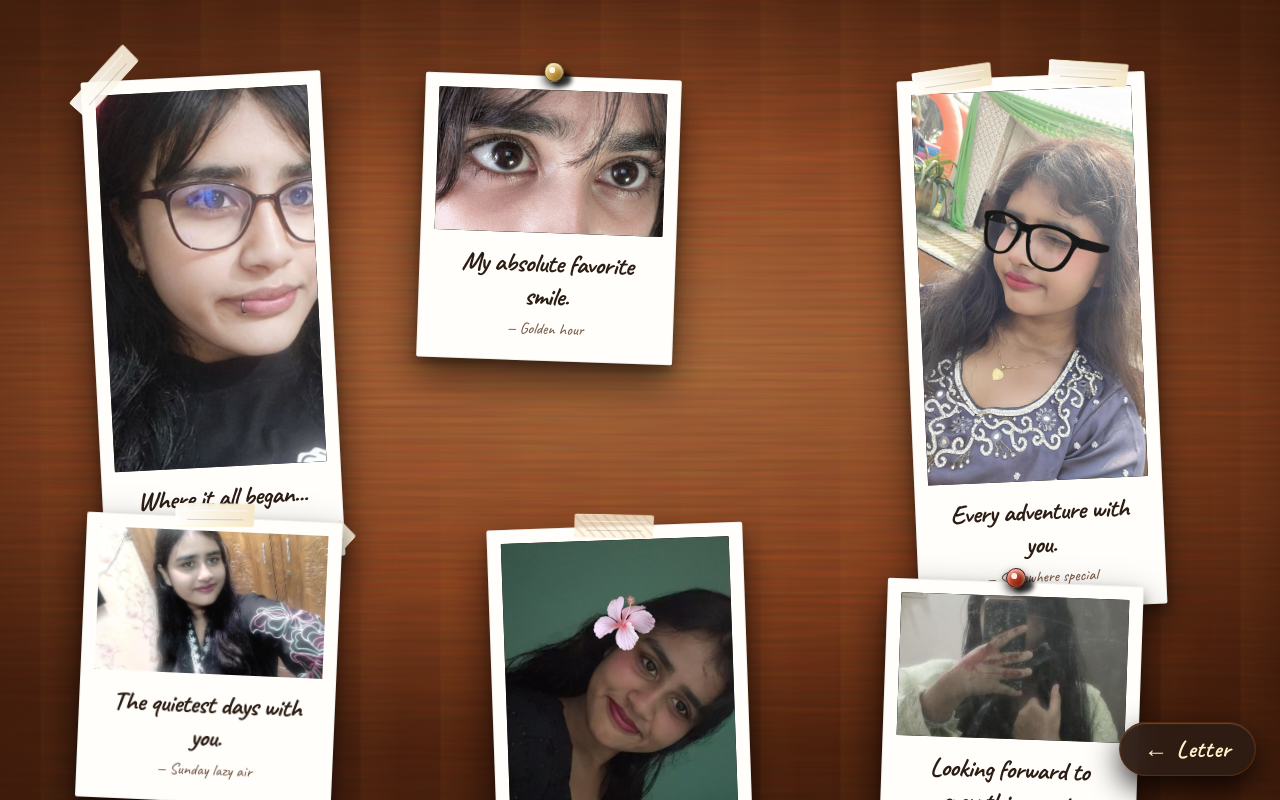
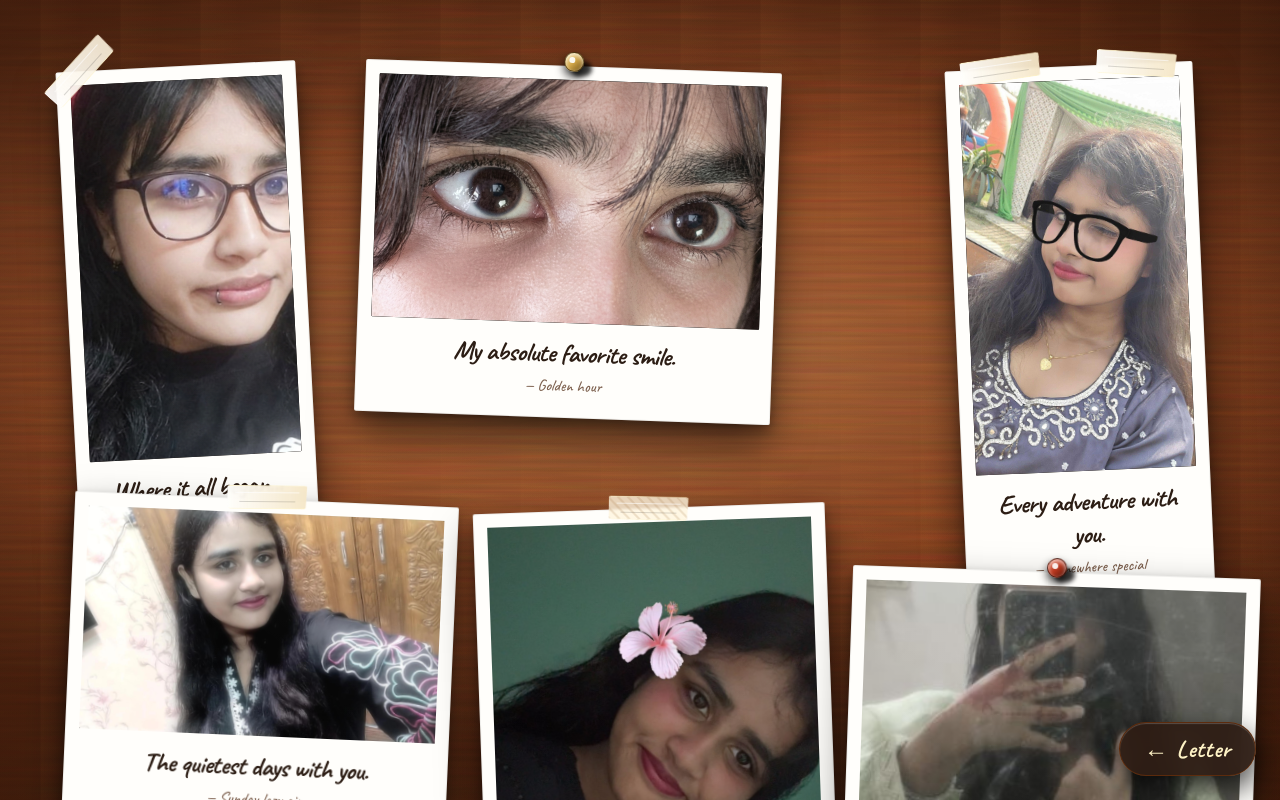
Before and after one commit to dummy3ye/orpabirthday, a Next.js app: page /photos-1 in a window 1280 px wide. Shown: the top 800 px of the page. Built offline with nearby package versions, Linux system fonts and the light colour scheme.

Commit message:
style: significantly increase sizes of requested photos

```diff
--- a/app/photos-1/page.tsx
+++ b/app/photos-1/page.tsx
@@ -28,7 +28,7 @@ const MEMORIES: Memory[] = [
     caption: "Where it all began...",
     note: "that nervous first smile that changed everything for me.",
     date: "Day One",
-    desktopClass: "md:top-[3%] md:left-[5%] md:w-[15rem]",
+    desktopClass: "md:top-[2%] md:left-[3%] md:w-[15rem]",
     mobileRotation: "-rotate-[2.5deg]",
     aspectClass: "aspect-[9/16]",
     attachment: "corner-tape",
@@ -40,7 +40,7 @@ const MEMORIES: Memory[] = [
     caption: "My absolute favorite smile.",
     note: "the kind of smile that makes the whole world melt away.",
     date: "Golden hour",
-    desktopClass: "md:top-[3%] md:left-[32%] md:w-[22rem]",
+    desktopClass: "md:top-[2%] md:left-[27%] md:w-[26rem]",
     mobileRotation: "rotate-[2deg]",
     aspectClass: "aspect-[16/10]",
     attachment: "brass-pin",
@@ -52,7 +52,7 @@ const MEMORIES: Memory[] = [
     caption: "Every adventure with you.",
     note: "getting lost anywhere is fine as long as you're holding my hand.",
     date: "Somewhere special",
-    desktopClass: "md:top-[3%] md:left-[72%] md:w-[15.5rem]",
+    desktopClass: "md:top-[2%] md:left-[76%] md:w-[15.5rem]",
     mobileRotation: "-rotate-[2deg]",
     aspectClass: "aspect-[9/16]",
     attachment: "dual-tape",
@@ -64,7 +64,7 @@ const MEMORIES: Memory[] = [
     caption: "The quietest days with you.",
     note: "just existing together is so so much more than enough.",
     date: "Sunday lazy air",
-    desktopClass: "md:top-[51%] md:left-[4%] md:w-[20rem]",
+    desktopClass: "md:top-[49%] md:left-[3%] md:w-[24rem]",
     mobileRotation: "rotate-[2.5deg]",
     aspectClass: "aspect-[16/10]",
     attachment: "top-tape",
@@ -76,7 +76,7 @@ const MEMORIES: Memory[] = [
     caption: "Still laughing about this day.",
     note: "my stomach hurt from laughing so much with you ari.",
     date: "A goofy memory",
-    desktopClass: "md:top-[52%] md:left-[38%] md:w-[18.5rem]",
+    desktopClass: "md:top-[50%] md:left-[37%] md:w-[22rem]",
     mobileRotation: "-rotate-[2deg]",
     aspectClass: "aspect-[3/4]",
     attachment: "washi-tape",
@@ -88,7 +88,7 @@ const MEMORIES: Memory[] = [
     caption: "Looking forward to everything next.",
     note: "every tomorrow, every soft hope, always with you.",
     date: "Always & Forever",
-    desktopClass: "md:top-[58%] md:left-[70%] md:w-[21.5rem]",
+    desktopClass: "md:top-[57%] md:left-[67%] md:w-[25.5rem]",
     mobileRotation: "rotate-[2deg]",
     aspectClass: "aspect-[16/10]",
     attachment: "wood-pin",
@@ -272,8 +272,8 @@ function PolaroidCard({
       whileTap={isModal ? undefined : { scale: 0.98 }}
       className={`group relative block text-left outline-none focus:outline-none focus-visible:outline-none focus-visible:ring-0 ${
         isModal
-          ? "w-full max-w-[min(90vw,28rem)] cursor-default"
-          : `w-full max-w-[16rem] cursor-zoom-in ${memory.mobileRotation} md:rotate-0 md:absolute ${memory.desktopClass}`
+          ? "w-full max-w-[min(90vw,32rem)] cursor-default"
+          : `w-full cursor-zoom-in ${memory.mobileRotation} md:rotate-0 md:absolute ${memory.desktopClass}`
       }`}
       aria-label={`View photo: ${memory.caption}`}
     >
```
